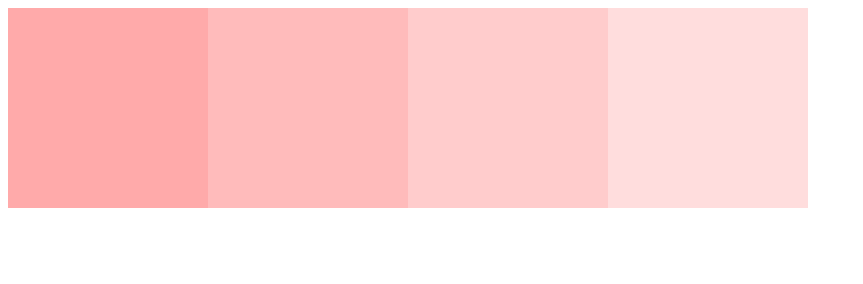
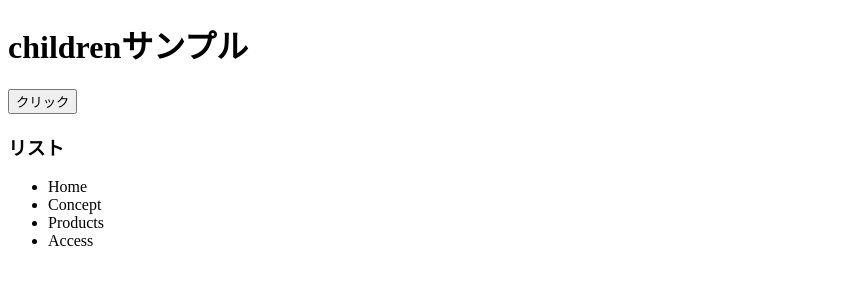
Before and after one commit to montblanc-github/jQuery_Lesson, a plain HTML site: page index.html in a window 1280 px wide. Shown: the whole page, without its empty margins (0-863 px from the left). Drawn offline with Linux system fonts and the light colour scheme.

Commit message:
[Finish] JavaScript7章

```diff
--- a/app.css
+++ b/app.css
@@ -1,14 +1,14 @@
-.box1 {
+/* .box1 {
   background-color: #FFFFFF;
   height: 200px;
   width: 200px;
   float: left;
 }
-
+/*
 /* .box1-ext {
   border: 10px solid black;
 } */
-
+/*
 .bg1 {
   background-color: #FFAAAA;
 }
@@ -23,4 +23,4 @@
 
 .bg4 {
   background-color: #FFDDDD;
-}
+} */
--- a/app.js
+++ b/app.js
@@ -79,8 +79,15 @@
 // });
 
 // 上記方法ではコードが煩雑になるため、下記のように、thisを用いる。
+// $(function(){
+//   $('.box1').on('click', function(){
+//     $(this).slideUp();
+//   });
+// });
+
+// children
 $(function(){
-  $('.box1').on('click', function(){
-    $(this).slideUp();
+  $('button').on('click', function(){
+    $('ul').children().css('color','red');
   });
 });
--- a/index.html
+++ b/index.html
@@ -5,13 +5,16 @@
     <link rel="stylesheet" href="app.css" />
   </head>
   <body>
-    <div class="box">
-      <div class="box1 bg1"></div>
-      <div class="box1 bg2"></div>
-      <div class="box1 bg3"></div>
-      <div class="box1 bg4"></div>
-    </div>
-    <!-- jsファイルより先にjqueryを読み込む -->
+    <h1>childrenサンプル</h1>
+    <button>クリック</button>
+    <h3>リスト</h3>
+    <ul>
+      <li>Home</li>
+      <li>Concept</li>
+      <li>Products</li>
+      <li>Access</li>
+    </ul>
+  <!-- jsファイルより先にjqueryを読み込む -->
     <script src="jquery.min.js"></script>
     <script src="app.js"></script>
   </body>
```
